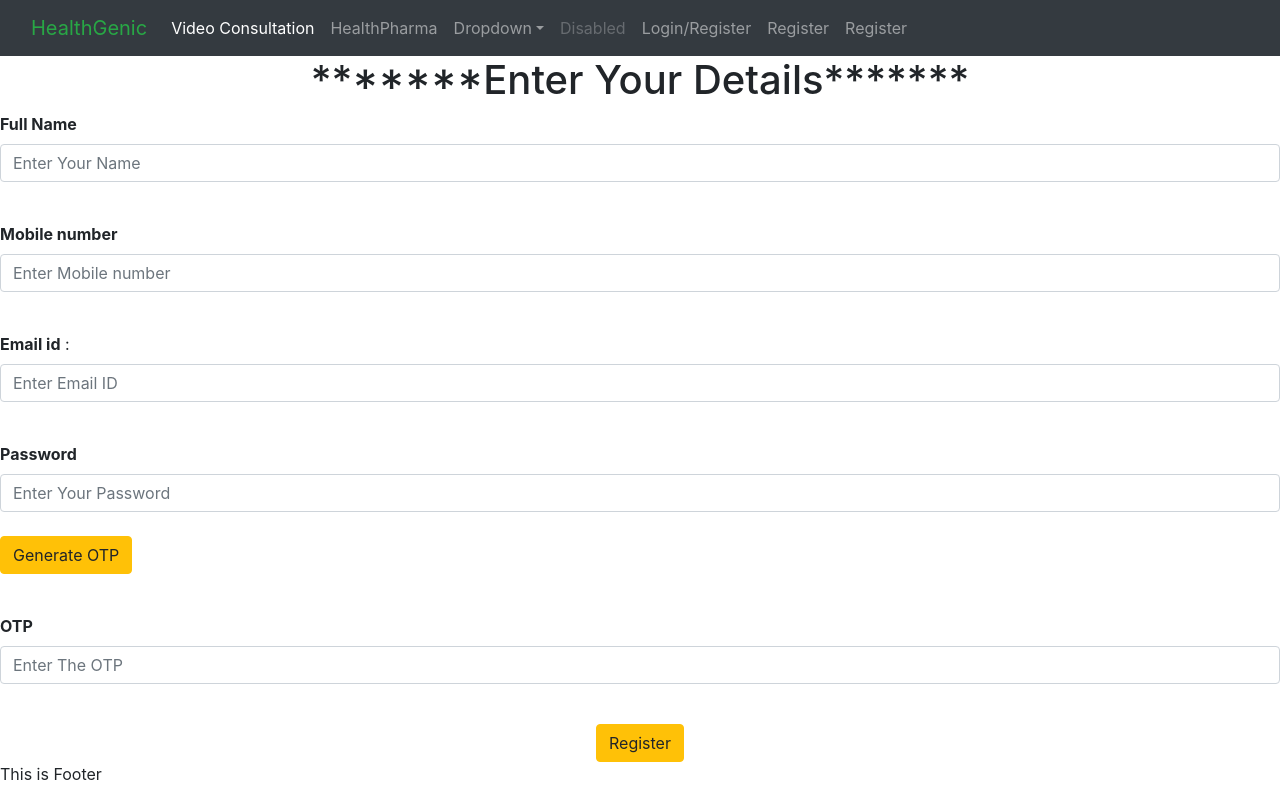
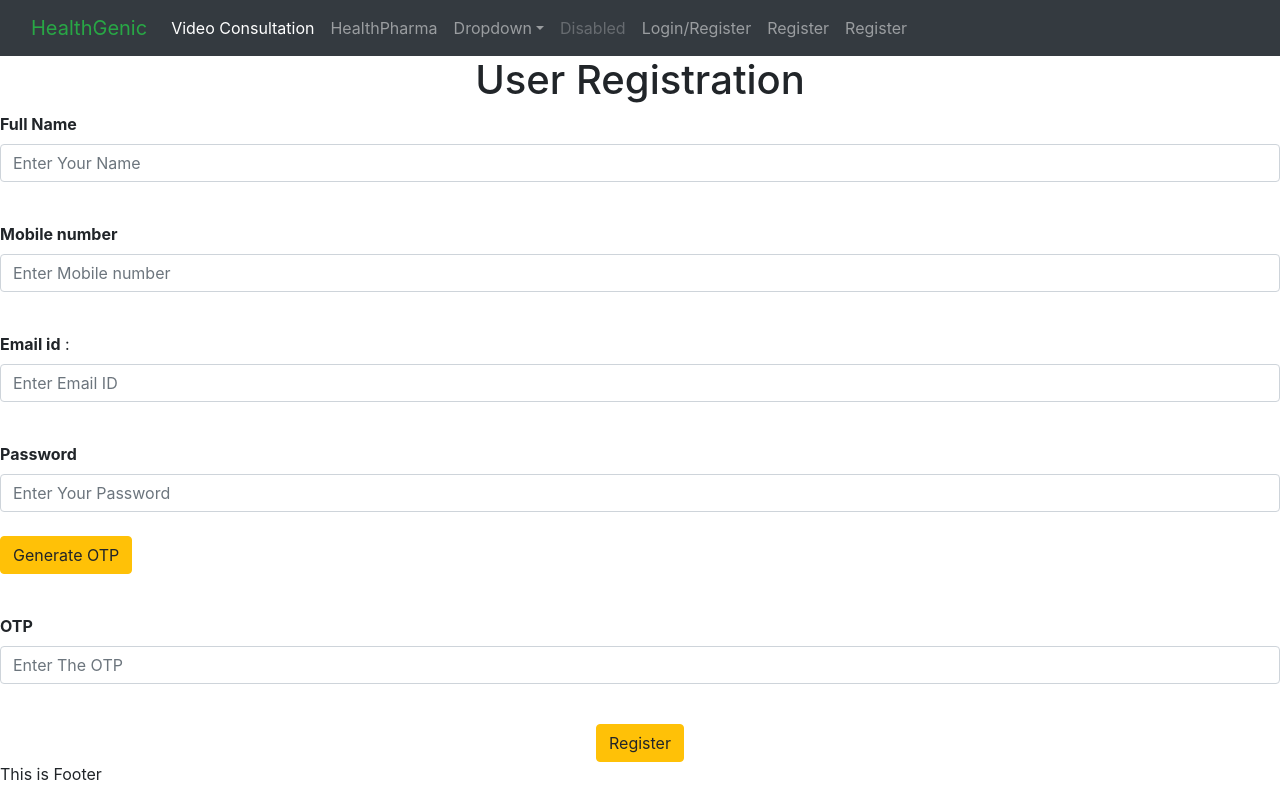
Before and after one commit to healthgenic/healthgenic, a React (Create React App) app in the folder front-end/: page /home/Register in a window 1280 px wide. Built offline with nearby package versions, Linux system fonts and the light colour scheme.

Commit message:
user registration

```diff
--- a/front-end/src/Components/Register/UserRegistration.jsx
+++ b/front-end/src/Components/Register/UserRegistration.jsx
@@ -70,7 +70,7 @@ class UserRegistration extends react.Component {
     return (
       <Fragment>
 
-         <h1 className='text-center'>*******Enter Your Details*******</h1>
+         <h1 className='text-center'>User Registration</h1>
 
           <Form onSubmit={this.onSignInSubmit}>
             <div id="sign-in-button"></div>
```
Also changed, not shown: 1 other file (tests, documents, lock files or other folders).
